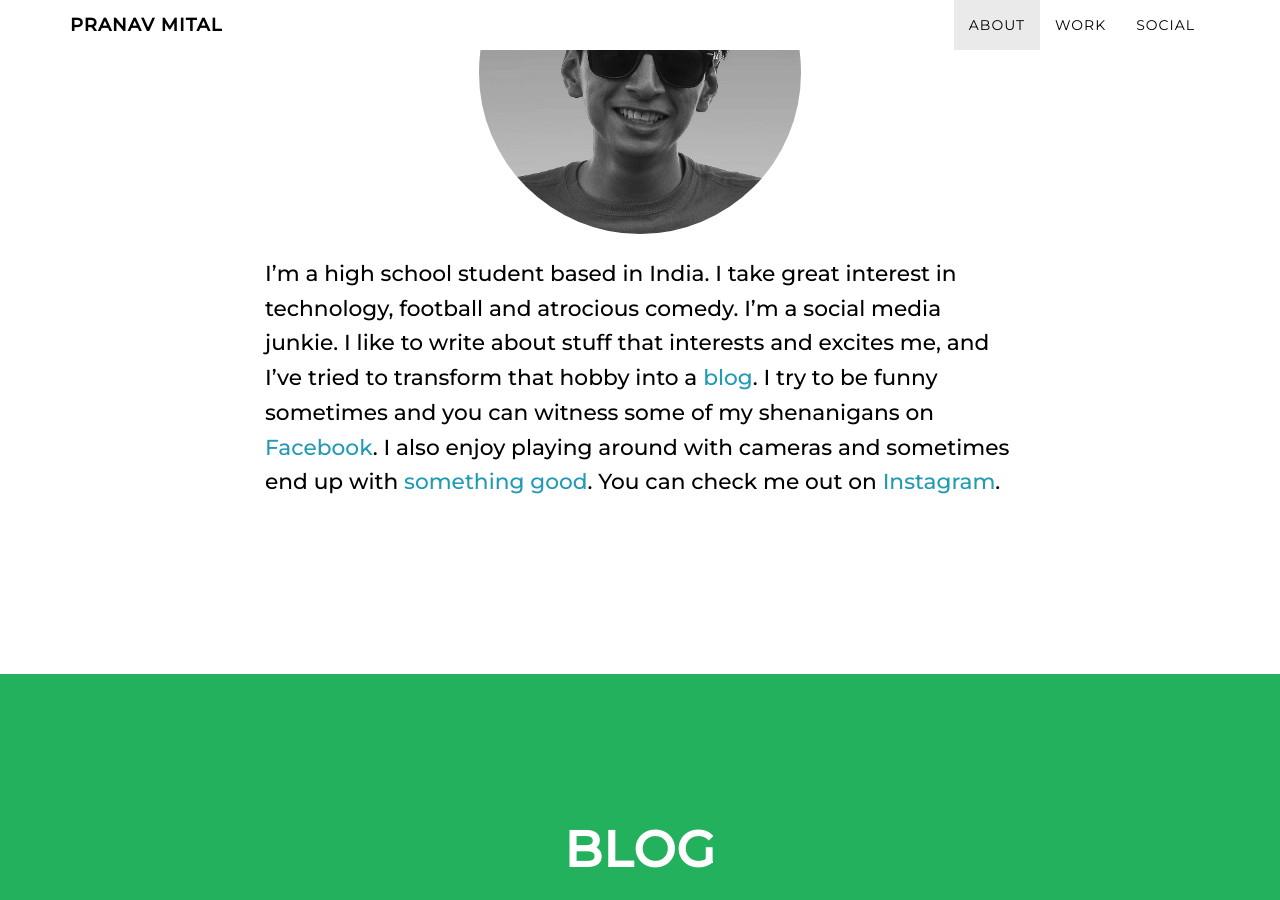
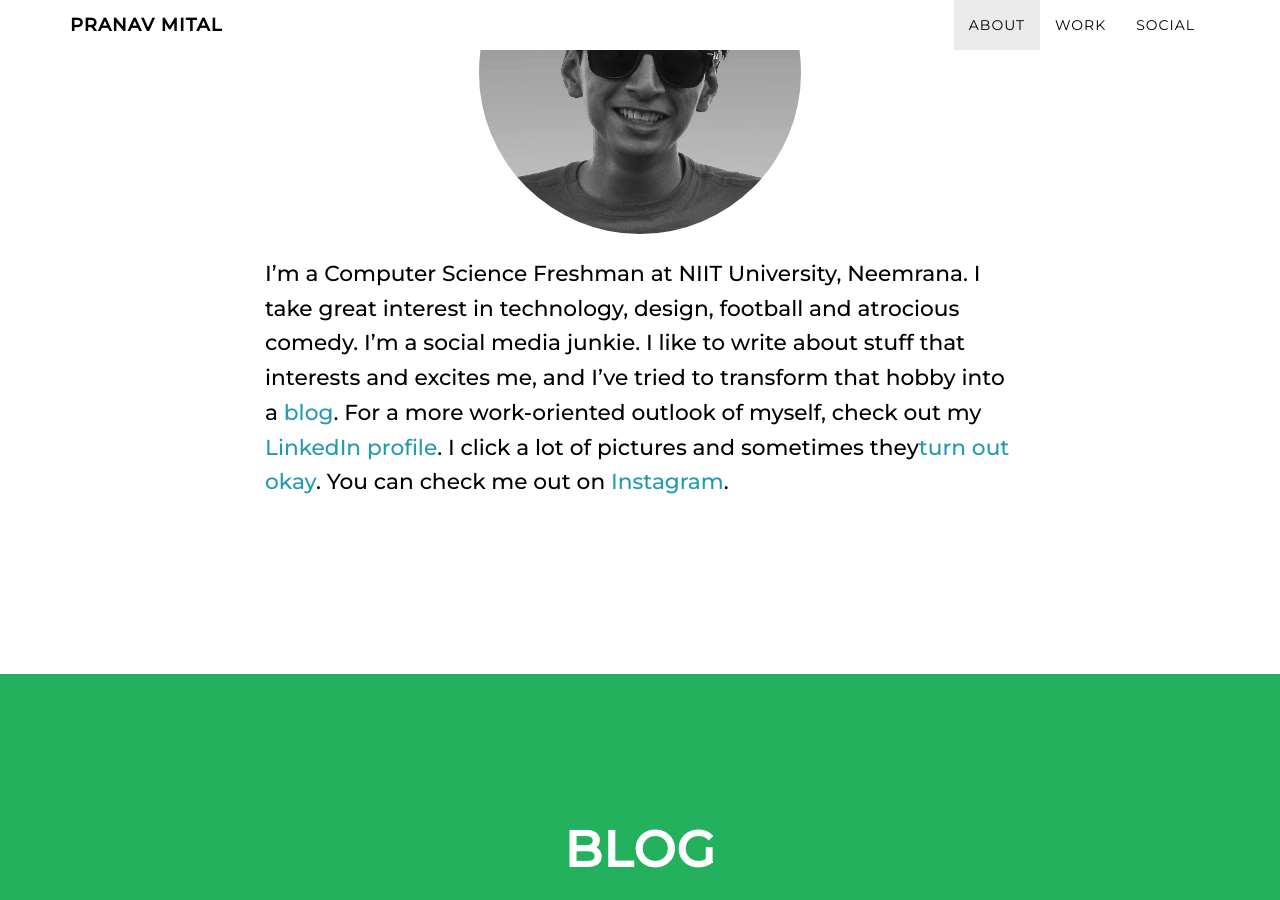
Before and after one commit to pranavmital/pranavmital.github.io, a Jekyll site: the page built from index.html, in a window 1280 px wide and 900 px high, scrolled down 1219 px. Built offline with Jekyll 4.4.1, drawn with Linux system fonts in a browser that asks for light colours; nearby versions of some CDN libraries.

Commit message:
Updated the 'About Me' section

```diff
--- a/_includes/about.html
+++ b/_includes/about.html
@@ -14,7 +14,7 @@
                 </div>
                 <p style="
                 text-align: left;
-                ">I’m a high school student based in India. I take great interest in technology, football and atrocious comedy. I’m a social media junkie. I like to write about stuff that interests and excites me, and I’ve tried to transform that hobby into a <a href="http://blog.pranavmital.com/">blog</a>. I try to be funny sometimes and you can witness some of my shenanigans on <a href="https://www.facebook.com/realpranav">Facebook</a>. I also enjoy playing around with cameras and sometimes end up with <a href="http://photoblog.pranavmital.com/">something good</a>.
+                ">I’m a Computer Science Freshman at NIIT University, Neemrana. I take great interest in technology, design, football and atrocious comedy. I’m a social media junkie. I like to write about stuff that interests and excites me, and I’ve tried to transform that hobby into a <a href="http://blog.pranavmital.com/">blog</a>. For a more work-oriented outlook of myself, check out my <a href="https://www.linkedin.com/in/pranavmital/">LinkedIn profile</a>. I click a lot of pictures and sometimes they<a href="http://photoblog.pranavmital.com/">turn out okay</a>.
 				You can check me out on <a href="https://www.instagram.com/pranavmital/">Instagram</a>.
 				</p>
             </div>
```
